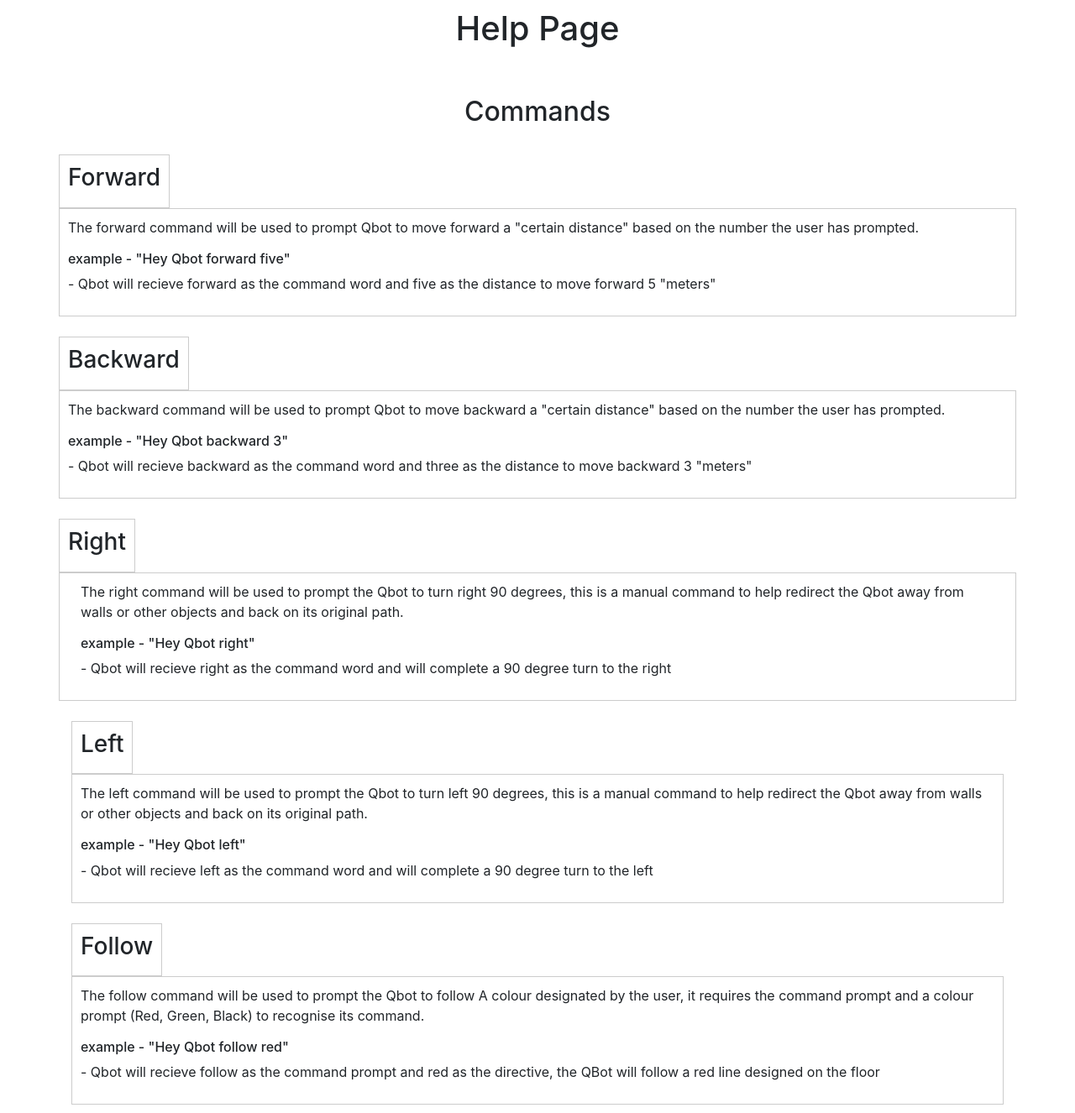
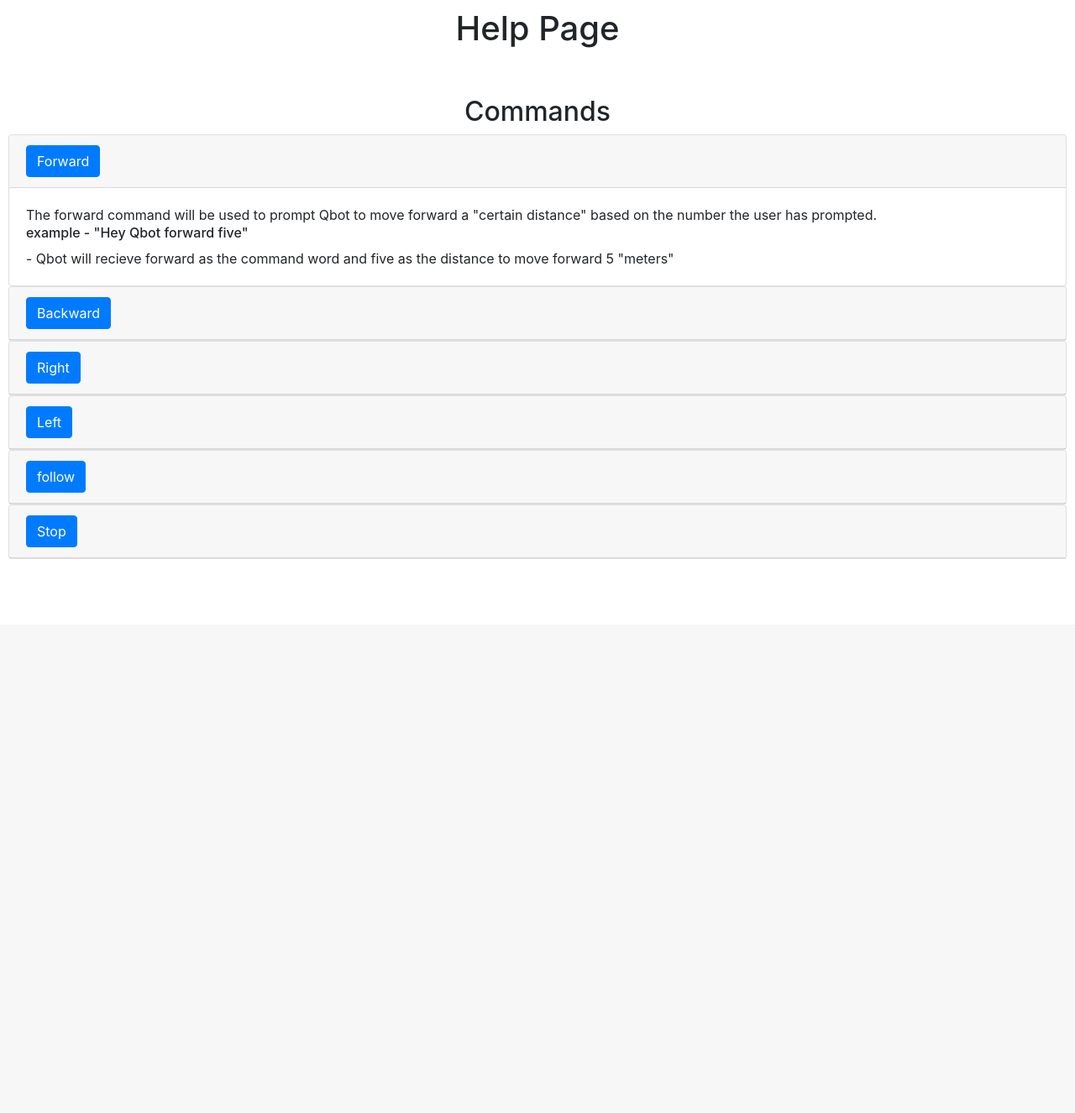
Before and after one commit to 112RG/QQVA, a Django app: page /help/ in a window 1280 px wide. Shown: the part 56-1382 px from the top of the page at 84% size. After the commit the page ends 722 px from the top, so only its background shows below. Run offline with Django 4.2, Linux system fonts and the light colour scheme.

Commit message:
adjust help page

```diff
--- a/main/templates/main/help.html
+++ b/main/templates/main/help.html
@@ -16,8 +16,7 @@ Help Page
 <br>
 <br>
 <h2 class="title-container">Commands</h2>
-<br>
-<div class="container grid-lines">
+<!--<div class="container grid-lines">
   <div class="row">
     <div class="col-auto">
       <h3>Forward</h3>
@@ -86,7 +85,116 @@ Help Page
       </p>
     </div>
   </div>
-</div>
+</div> -->
+<div id="accordion">
+  <div class="card">
+    <div class="card-header" id="headingOne">
+      <h5 class="mb-0">
+        <button class="btn btn-primary" data-toggle="collapse" data-target="#collapseOne" aria-expanded="false" aria-controls="collapseOne">
+          Forward
+        </button>
+      </h5>
+    </div>
+
+    <div id="collapseOne" class="collapse show" aria-labelledby="headingOne" data-parent="#accordion">
+      <div class="card-body">
+        The forward command will be used to prompt Qbot to move forward a "certain distance" based on the number the user has prompted.
+        <h6>example - "Hey Qbot forward five" </h6>
+        - Qbot will recieve forward as the command word and five as the distance to move forward 5 "meters"
+      </div>
     </div>
   </div>
+
+  <div class="card">
+    <div class="card-header" id="headingTwo">
+      <h5 class="mb-0">
+        <button class="btn btn-primary collapsed" data-toggle="collapse" data-target="#collapseTwo" aria-expanded="false" aria-controls="collapseTwo">
+          Backward
+        </button>
+      </h5>
+    </div>
+
+    <div id="collapseTwo" class="collapse" aria-labelledby="headingTwo" data-parent="#accordion">
+      <div class="card-body">
+        The backward command will be used to prompt Qbot to move backward a "certain distance" based on the number the user has prompted.
+        <h6>example - "Hey Qbot backward 3" </h6>
+        - Qbot will recieve backward as the command word and three as the distance to move backward 3 "meters"
+      </div>
+    </div>
+  </div>
+
+  <div class="card">
+    <div class="card-header" id="headingThree">
+      <h5 class="mb-0">
+        <button class="btn btn-primary collapsed" data-toggle="collapse" data-target="#collapseThree" aria-expanded="false" aria-controls="collapseThree">
+          Right
+        </button>
+      </h5>
+    </div>
+
+    <div id="collapseThree" class="collapse" aria-labelledby="headingThree" data-parent="#accordion">
+      <div class="card-body">
+        The right command will be used to prompt the Qbot to turn right 90 degrees, this is a manual command to help redirect the Qbot away from walls or other objects and back on its original path.
+          <h6>example - "Hey Qbot right" </h6>
+          - Qbot will recieve right as the command word and will complete an ~90 degree turn to the right
+      </div>
+    </div>
+  </div>
+
+  <div class="card">
+    <div class="card-header" id="headingFour">
+      <h5 class="mb-0">
+        <button class="btn btn-primary collapsed" data-toggle="collapse" data-target="#collapseFour" aria-expanded="false" aria-controls="collapseFour">
+          Left
+        </button>
+      </h5>
+    </div>
+
+    <div id="collapseFour" class="collapse" aria-labelledby="headingFour" data-parent="#accordion">
+      <div class="card-body">
+        The left command will be used to prompt the Qbot to turn left 90 degrees, this is a manual command to help redirect the Qbot away from walls or other objects and back on its original path.
+          <h6>example - "Hey Qbot left" </h6>
+          - Qbot will recieve left as the command word and will complete an ~90 degree turn to the left
+      </div>
+    </div>
+  </div>
+
+  <div class="card">
+    <div class="card-header" id="headingFive">
+      <h5 class="mb-0">
+        <button class="btn btn-primary collapsed" data-toggle="collapse" data-target="#collapseFive" aria-expanded="false" aria-controls="collapseFive">
+          follow
+        </button>
+      </h5>
+    </div>
+
+    <div id="collapseFive" class="collapse" aria-labelledby="headingFive" data-parent="#accordion">
+      <div class="card-body">
+        The follow command will be used to prompt the Qbot to follow A colour designated by the user, it requires the command prompt and a colour prompt (Red, Green, Black) to recognise its command.
+        <h6>example - "Hey Qbot follow red" </h6>
+        - Qbot will recieve follow as the command prompt and red as the directive, the QBot will follow a red line designed on the floor
+      </div>
+    </div>
+  </div>
+
+  <div class="card">
+    <div class="card-header" id="headingSix">
+      <h5 class="mb-0">
+        <button class="btn btn-primary collapsed" data-toggle="collapse" data-target="#collapseSix" aria-expanded="false" aria-controls="collapseSix">
+          Stop
+        </button>
+      </h5>
+    </div>
+
+    <div id="collapseSix" class="collapse" aria-labelledby="headingSix" data-parent="#accordion">
+      <div class="card-body">
+        The Stop command will be used to prompt the Qbot to Stopin its tracks thus it is an overriding command to prevent any damage to the robot.
+        <h6>example - "Hey Qbot stop" </h6>
+        - Qbot will recieve stop as the command prompt and immediatly stop moving
+      </div>
+    </div>
+  </div>
+
+  <!-- Add more collapsible panels as needed -->
+</div>
 {% endblock %}
--- a/main/templates/main/home.html
+++ b/main/templates/main/home.html
@@ -132,16 +132,15 @@ socket.send(recordedBlob)
 })();
 </script>
 
-<div class="container">
+<div class="container" style="width: fit-content;" >
   <div class="jumbotron">
     <h1 class="text-center">QQVA</h1>
     <div class="text-center">
 
       <a>Status: <a id="status">Connection status will go here</a></a>
       <p id="transcript"></p>
-      <a id="captureAudio" class="btn btn-primary btn-lg">Capture Microphone</a>
+      <a id="captureAudio" class="btn btn-primary">Capture Microphone</a>
       <p id="captureMsg" style="display: none;">Audio capture has started</p>
-
     </div>
   </div>
 </div>
```
